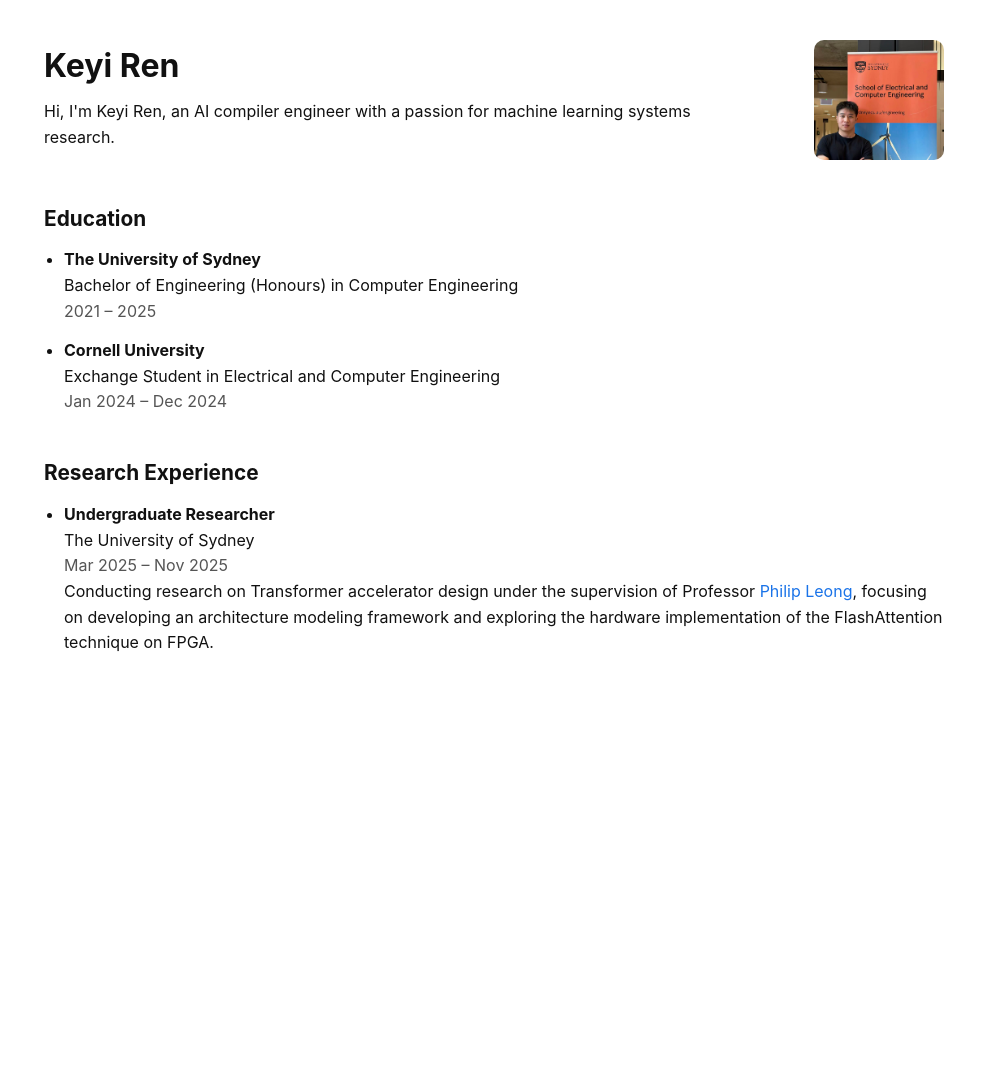
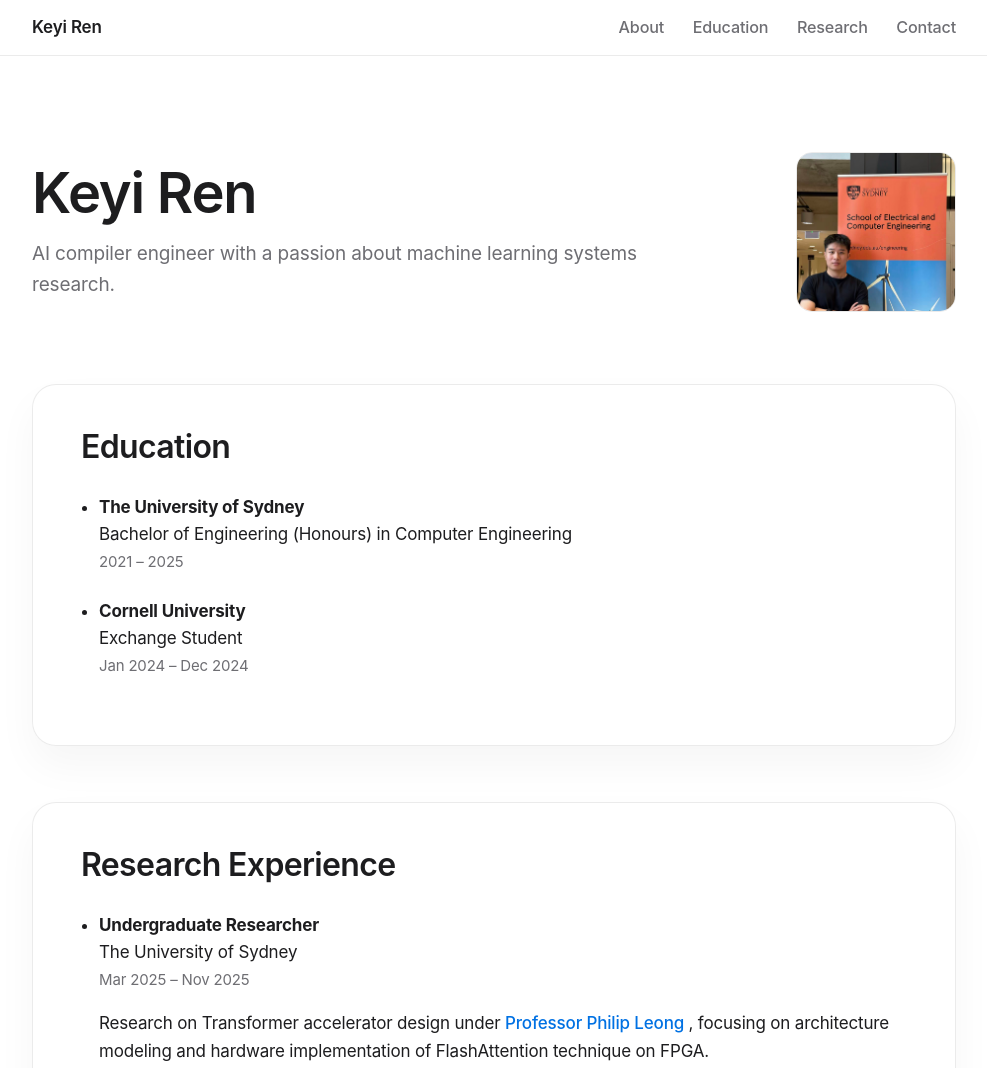
Before and after one commit to Renkeyiiiii/Renkeyiiiii.github.io, a plain HTML site: page index.html in a window 1280 px wide. Shown: the top 1068 px of the page, without its empty margins (146-1133 px from the left). Before the commit the page ends 800 px from the top, so only its background shows below. Drawn offline with Linux system fonts and the light colour scheme.

Commit message:
update contact

```diff
--- a/index.html
+++ b/index.html
@@ -4,124 +4,319 @@
   <meta charset="utf-8" />
   <meta name="viewport" content="width=device-width, initial-scale=1" />
 
-<meta name="google-site-verification" content="6GvscDn7IsFbCqwn2qOYF5vL1cobt5xyp2V-uNqRzoU" />
+  <meta name="google-site-verification"
+        content="6GvscDn7IsFbCqwn2qOYF5vL1cobt5xyp2V-uNqRzoU" />
 
   <title>Keyi Ren</title>
 
   <style>
+    :root {
+      --accent: #0071e3;
+      --text-main: #1d1d1f;
+      --text-muted: #6e6e73;
+      --border-soft: rgba(0, 0, 0, 0.08);
+      --card-bg: rgba(255, 255, 255, 0.72);
+    }
+
+    * {
+      box-sizing: border-box;
+    }
+
+    html {
+      scroll-behavior: smooth;
+    }
+
+    body {
+      margin: 0;
+      background: #ffffff;
+      color: var(--text-main);
+      font-family:
+        -apple-system,
+        BlinkMacSystemFont,
+        "Segoe UI",
+        "Helvetica Neue",
+        Arial,
+        system-ui,
+        sans-serif;
+      font-size: 17px;
+      line-height: 1.6;
+      letter-spacing: -0.01em;
+    }
+
     a {
-    color: #1a73e8;
+      color: var(--accent);
       text-decoration: none;
+      font-weight: 500;
     }
 
     a:hover {
       text-decoration: underline;
     }
 
+    /* ---------- Navigation ---------- */
 
-    body {
-      font-family: -apple-system, BlinkMacSystemFont, "Segoe UI", Helvetica, Arial, sans-serif;
-      line-height: 1.6;
-      max-width: 900px;        /* wider page */
-      margin: 40px auto;
-      padding: 0 20px;
-      color: #111;
-      background: #fff;
+    nav {
+      position: sticky;
+      top: 0;
+      z-index: 100;
+      background: rgba(255, 255, 255, 0.75);
+      backdrop-filter: saturate(180%) blur(20px);
+      border-bottom: 1px solid var(--border-soft);
     }
+
+    .nav-container {
+      max-width: 980px;
+      margin: 0 auto;
+      padding: 14px 28px;
+      display: flex;
+      justify-content: space-between;
+      align-items: center;
+    }
+
+    .nav-name {
+      font-weight: 600;
+      font-size: 1em;
+    }
+
+    .nav-links a {
+      margin-left: 24px;
+      font-size: 0.95em;
+      color: var(--text-muted);
+    }
+
+    .nav-links a:hover {
+      color: var(--text-main);
+      text-decoration: none;
+    }
+
+    /* ---------- Layout ---------- */
+
+    .page {
+      max-width: 980px;
+      margin: 0 auto;
+      padding: 0 28px 80px;
+    }
+
+    /* ---------- Header ---------- */
 
     .header {
       display: flex;
-      justify-content: space-between; /* push image to far right */
-      align-items: flex-start;
-      margin-bottom: 32px;
-    }
-
-    .header-content {
-      max-width: 650px;
+      justify-content: space-between;
+      align-items: center;
+      gap: 48px;
+      padding: 96px 0 72px;
     }
 
     h1 {
-      font-size: 2em;
-      margin: 0 0 8px 0;
+      font-size: 56px;
+      line-height: 1.05;
+      font-weight: 600;
+      letter-spacing: -0.022em;
+      margin: 0 0 16px 0;
     }
 
     .bio {
+      font-size: 19px;
+      color: var(--text-muted);
+      max-width: 640px;
       margin: 0;
     }
 
     .profile-pic {
-      width: 130px;
-      height: 120px;
+      width: 160px;
+      height: 160px;
+      border-radius: 16px;   /* rectangle with rounded corners */
       object-fit: cover;
-      border-radius: 10px;
+      border: 1px solid var(--border-soft);
+    }
+
+
+    /* ---------- Sections ---------- */
+
+    section {
+      margin-bottom: 56px;
+    }
+
+    .card {
+      background: var(--card-bg);
+      backdrop-filter: saturate(180%) blur(20px);
+      border-radius: 24px;
+      padding: 44px 48px;
+      border: 1px solid var(--border-soft);
+      box-shadow: 0 20px 40px rgba(0, 0, 0, 0.04);
     }
 
     h2 {
-      font-size: 1.3em;
-      margin-top: 2em;
-      margin-bottom: 0.6em;
+      font-size: 32px;
+      line-height: 1.15;
+      font-weight: 600;
+      letter-spacing: -0.02em;
+      margin: 0 0 28px 0;
     }
 
     ul {
-      padding-left: 20px;
-      margin-top: 0;
+      margin: 0;
+      padding-left: 18px;
     }
 
     li {
-      margin-bottom: 14px;
+      margin-bottom: 22px;
     }
 
     .date {
-      color: #555;
+      color: var(--text-muted);
+      font-size: 15px;
     }
 
+    /* ---------- Contact ---------- */
 
+    .contact-list {
+      list-style: none;
+      padding: 0;
+      margin: 0;
+      display: flex;
+      flex-wrap: wrap;
+      gap: 32px;
+    }
 
-    a:hover {
-      text-decoration: underline;
+    .contact-item {
+      display: flex;
+      align-items: center;
+      gap: 12px;
+      font-size: 17px;
+    }
+
+    .contact-item svg {
+      width: 20px;
+      height: 20px;
+      fill: var(--accent);
+    }
+
+    /* ---------- Responsive ---------- */
+
+    @media (max-width: 768px) {
+      .header {
+        flex-direction: column-reverse;
+        align-items: flex-start;
+        gap: 32px;
+        padding: 72px 0 56px;
+      }
+
+      h1 {
+        font-size: 42px;
+      }
+
+      .profile-pic {
+        width: 120px;
+        height: 120px;
+      }
+
+      .card {
+        padding: 32px 28px;
+      }
     }
   </style>
 </head>
 
 <body>
 
-  <div class="header">
-    <div class="header-content">
+  <!-- Navigation -->
+  <nav>
+    <div class="nav-container">
+      <div class="nav-name">Keyi Ren</div>
+      <div class="nav-links">
+        <a href="#about">About</a>
+        <a href="#education">Education</a>
+        <a href="#research">Research</a>
+        <a href="#contact">Contact</a>
+      </div>
+    </div>
+  </nav>
+
+  <div class="page">
+
+    <!-- About -->
+    <div class="header" id="about">
+      <div>
         <h1>Keyi Ren</h1>
         <p class="bio">
-        Hi, I'm Keyi Ren, an AI compiler engineer with a passion for machine learning systems research.
+          AI compiler engineer with a passion about machine learning systems research.
         </p>
       </div>
       <img src="keyi.jpg" alt="Keyi Ren" class="profile-pic" />
     </div>
 
+    <!-- Education -->
+    <section id="education">
+      <div class="card">
         <h2>Education</h2>
         <ul>
           <li>
-      <div><strong>The University of Sydney</strong></div>
-      <div>Bachelor of Engineering (Honours) in Computer Engineering</div>
-      <div class="date">2021 – 2025</div>
+            <strong>The University of Sydney</strong><br />
+            Bachelor of Engineering (Honours) in Computer Engineering<br />
+            <span class="date">2021 – 2025</span>
           </li>
           <li>
-      <div><strong>Cornell University</strong></div>
-      <div>Exchange Student in Electrical and Computer Engineering</div>
-      <div class="date">Jan 2024 – Dec 2024</div>
+            <strong>Cornell University</strong><br />
+            Exchange Student<br />
+            <span class="date">Jan 2024 – Dec 2024</span>
           </li>
         </ul>
+      </div>
+    </section>
 
+    <!-- Research -->
+    <section id="research">
+      <div class="card">
         <h2>Research Experience</h2>
         <ul>
           <li>
-      <div><strong>Undergraduate Researcher</strong></div>
-      <div>The University of Sydney</div>
-      <div class="date">Mar 2025 – Nov 2025</div>
-      <div>
-        Conducting research on Transformer accelerator design under the supervision of Professor
-        <a href="https://phwl.org/about/" target="_blank" rel="noopener">Philip Leong</a>,
-        focusing on developing an architecture modeling framework and exploring the hardware implementation of the FlashAttention technique on FPGA.
-      </div>
+            <strong>Undergraduate Researcher</strong><br />
+            The University of Sydney<br />
+            <span class="date">Mar 2025 – Nov 2025</span>
+            <p>
+              Research on Transformer accelerator design under
+              <a href="https://phwl.org/about/" target="_blank" rel="noopener">
+                Professor Philip Leong
+              </a>,
+              focusing on architecture modeling and hardware implementation
+              of FlashAttention technique on FPGA.
+            </p>
           </li>
         </ul>
+      </div>
+    </section>
 
-</body>
-</html>
+<!-- Contact -->
+<section id="contact">
+  <div class="card">
+    <h2>Contact</h2>
+
+    <ul class="contact-list">
+      <!-- Email -->
+      <li class="contact-item">
+        <a href="mailto:renkeyi0411@example.com" aria-label="Email">
+          <svg viewBox="0 0 24 24">
+            <path d="M2 4h20v16H2V4zm10 7L4 6v12h16V6l-8 5z"/>
+          </svg>
+        </a>
+      </li>
+
+      <!-- LinkedIn -->
+      <li class="contact-item">
+        <a href="https://www.linkedin.com/in/keyi-ren-657b7b20a/"
+
+           target="_blank"
+           rel="noopener"
+           aria-label="LinkedIn">
+          <svg viewBox="0 0 24 24">
+            <path d="M4.98 3.5C4.98 4.88 3.86 6 2.5 6S0 4.88 0 3.5
+                     1.12 1 2.5 1 4.98 2.12 4.98 3.5zM0 8h5v16H0V8zm7.5 0h4.8v2.2h.07
+                     c.67-1.27 2.3-2.6 4.73-2.6 5.05 0 6 3.33 6 7.66V24h-5v-7.6
+                     c0-1.8-.03-4.12-2.5-4.12-2.5 0-2.88 1.95-2.88 3.98V24h-5V8z"/>
+          </svg>
+        </a>
+      </li>
+    </ul>
+  </div>
+</section>
```
Lines whose indentation alone changed are shown as unchanged.
